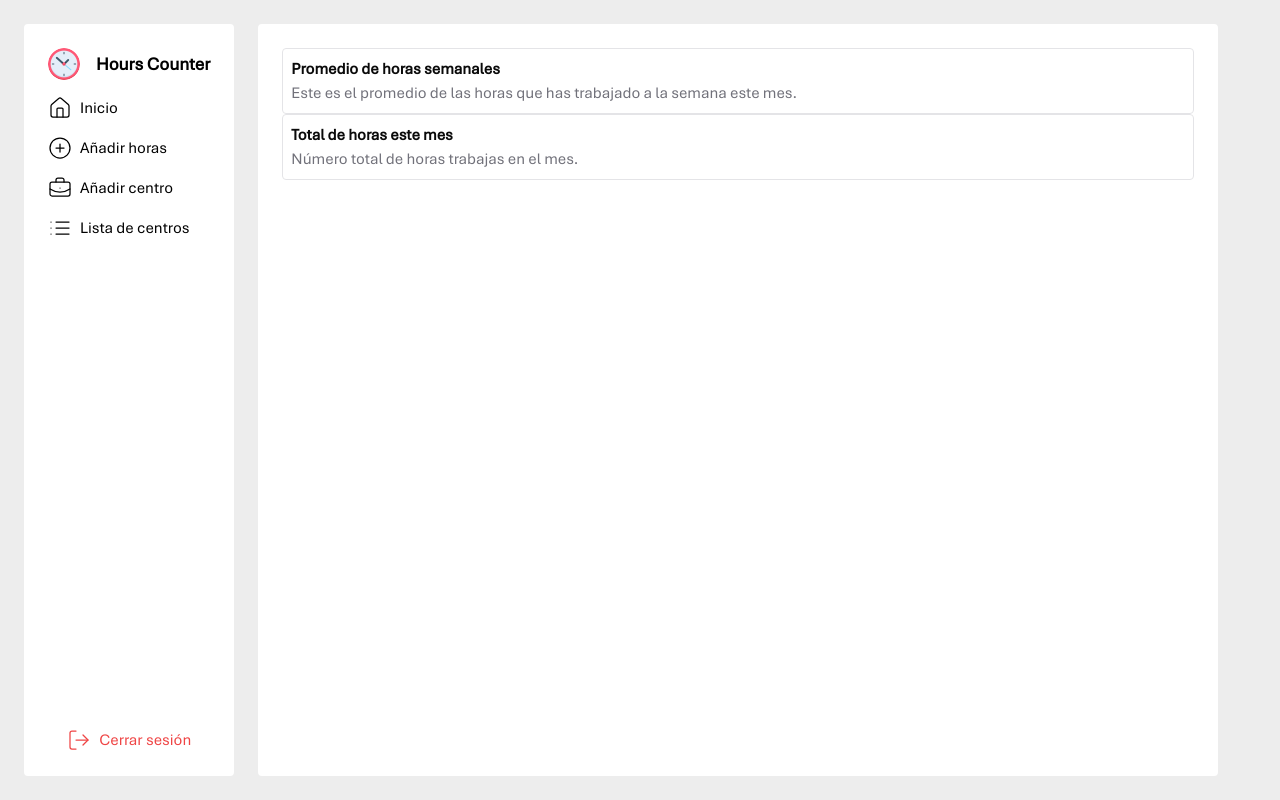
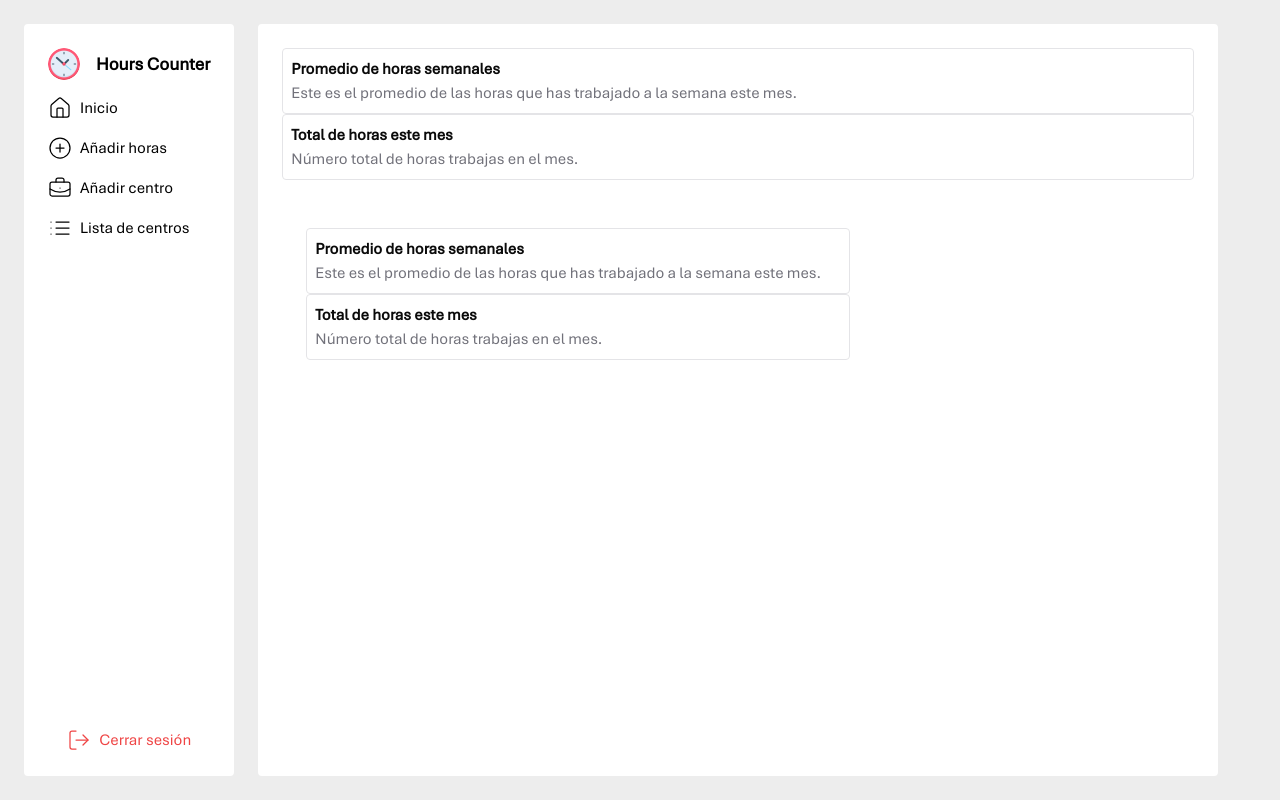
Before and after one commit to forjoa/hours-counter, a Next.js app: page /home in a window 1280 px wide. Built offline with nearby package versions, Linux system fonts and the light colour scheme.

Commit message:
build: accept children in layout

```diff
--- a/src/app/home/layout.tsx
+++ b/src/app/home/layout.tsx
@@ -1,6 +1,10 @@
 import Main from "@/components/ui/Main";
 
-export default function Layout() {
+export default function Layout({
+                                   children,
+                               }: Readonly<{
+    children: React.ReactNode
+}>) {
     return (
         <Main>
             <div className='border border-zinc-200 p-2 rounded'>
@@ -15,6 +19,7 @@ export default function Layout() {
                     className='text-zinc-500'>Número total de horas trabajas en el mes.</span>
                 {/*number of total monthly hours*/}
             </div>
+            {children}
         </Main>
     )
 }
```
